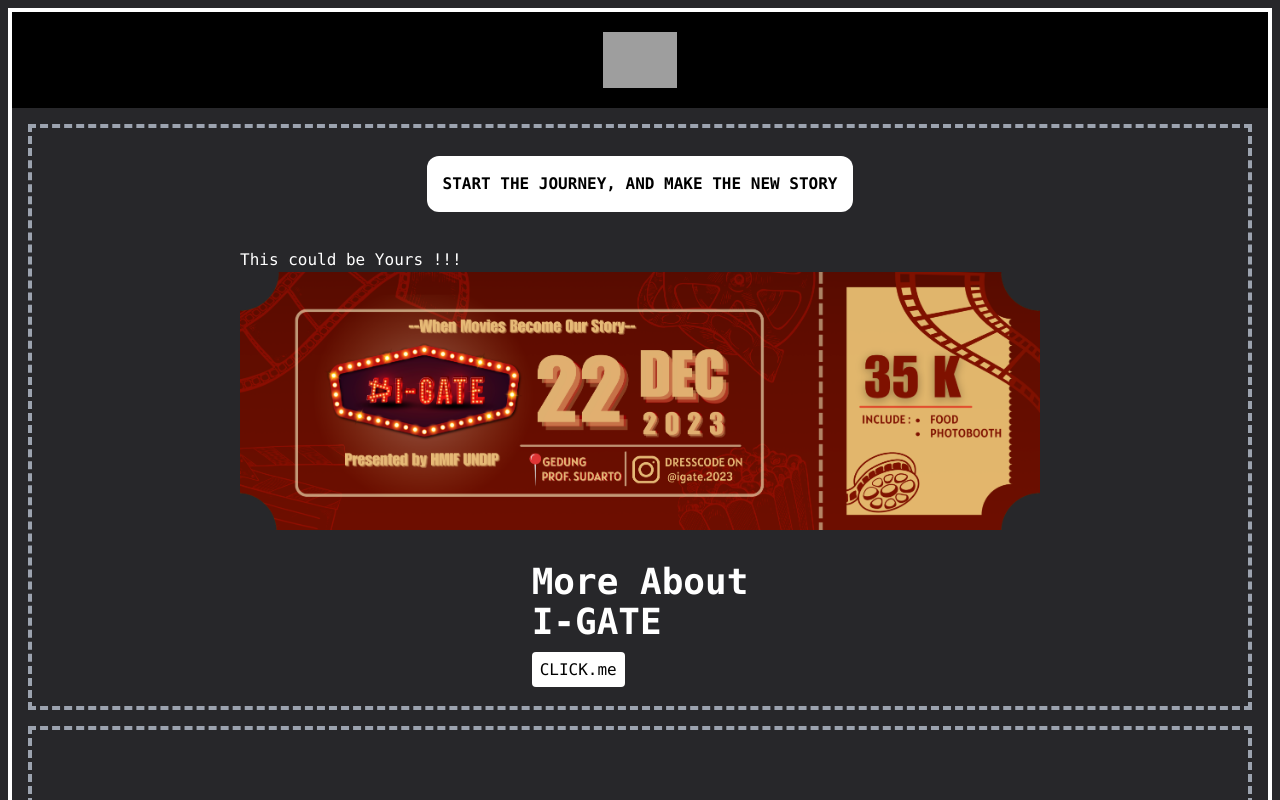
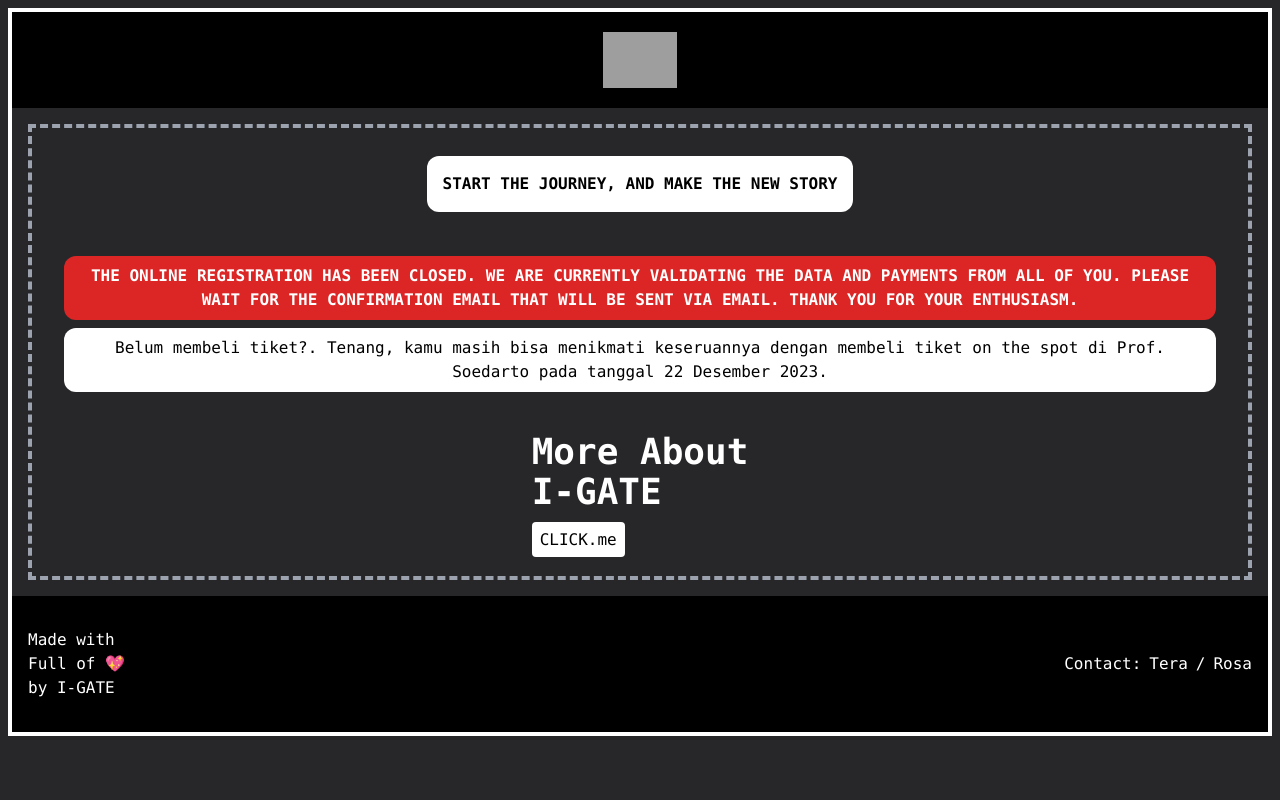
Before and after one commit to hanyaseorangpelajar/igate-ticket-2023, a Next.js app: page / in a window 1280 px wide. Shown: the top 800 px of the page. Built offline with nearby package versions, Linux system fonts and the light colour scheme; no server answers; grey boxes are pictures that could not be loaded.

Commit message:
pastinya kelar

```diff
--- a/app/layout.tsx
+++ b/app/layout.tsx
@@ -17,6 +17,9 @@ export default function RootLayout({
       <body className="overflow-auto bg-zinc-800 text-white border border-white border-solid border-4 m-2 font-mono">
         <Header />
         <main className="relative">{children}</main>
+        {/* <main className="flex items-center justify-center h-screen">
+          <h1 className="text-4xl">UAS DULU GENGZ</h1>
+        </main> */}
         <Footer />
       </body>
     </html>
--- a/app/page.tsx
+++ b/app/page.tsx
@@ -5,8 +5,8 @@ export default function Home() {
   return (
     <>
       <Hero />
-      <PaymentMethod />
-      <Form />
+      {/* <PaymentMethod /> */}
+      {/* <Form /> */}
     </>
   );
 }
--- a/components/EventDetails.tsx
+++ b/components/EventDetails.tsx
@@ -74,7 +74,7 @@ function EventDetails() {
             Kapan dan dimana I-GATE diselenggarakan?
           </h2>
           <p>
-            I-GATE akan dilaksanakan pada hari Sabtu, 9 Desember 2023 di Gedung
+            I-GATE akan dilaksanakan pada hari Jumat, 22 Desember 2023 di Gedung
             Prof. Soedarto, S.H. Pastikan kamu segera datang untuk meramaikan
             acara I-GATE karena banyak keseruan yang bisa kamu dapatkan di sini!
             I-GATE akan open gate mulai pukul 14.00 Jangan lupa untuk dicatat
@@ -126,8 +126,8 @@ function EventDetails() {
             Beli tiket offline?
           </h2>
           <p>
-            Tidak disediakan. Seluruh pembelian tiket hanya dilakukan melalui
-            web.
+            Ya, kamu bisa membeli tiket secara OTS di Prof. Soedarto pada
+            tanggal 22 Desember 2023.
           </p>
         </div>
         <div className="bg-white text-black rounded m-4 p-4">
--- a/components/Hero.tsx
+++ b/components/Hero.tsx
@@ -9,14 +9,25 @@ function Hero() {
         Start the journey, and make the new story
       </h1>
       <div className="p-4">
-        <h1>This could be Yours !!!</h1>
-        <Image
+        <p className="m-2 p-2 bg-red-600 text-red rounded-xl text-transform: uppercase font-bold text-center">
+          The online registration has been closed. We are currently validating
+          the data and payments from all of you. Please wait for the
+          confirmation email that will be sent via email. Thank you for your
+          enthusiasm.
+        </p>
+
+        <p className="m-2 p-2 bg-white text-black rounded-xl text-center">
+          Belum membeli tiket?. Tenang, kamu masih bisa menikmati keseruannya
+          dengan membeli tiket on the spot di Prof. Soedarto pada tanggal 22
+          Desember 2023.
+        </p>
+        {/* <Image
           src="/I-GATE 2023 2.0.png"
           alt="ticket"
           width={800}
           height={800}
           className="shadow-white"
-        />
+        /> */}
       </div>
       <div className="p-4">
         <p className="text-4xl text-white font-extrabold mb-4">
```
